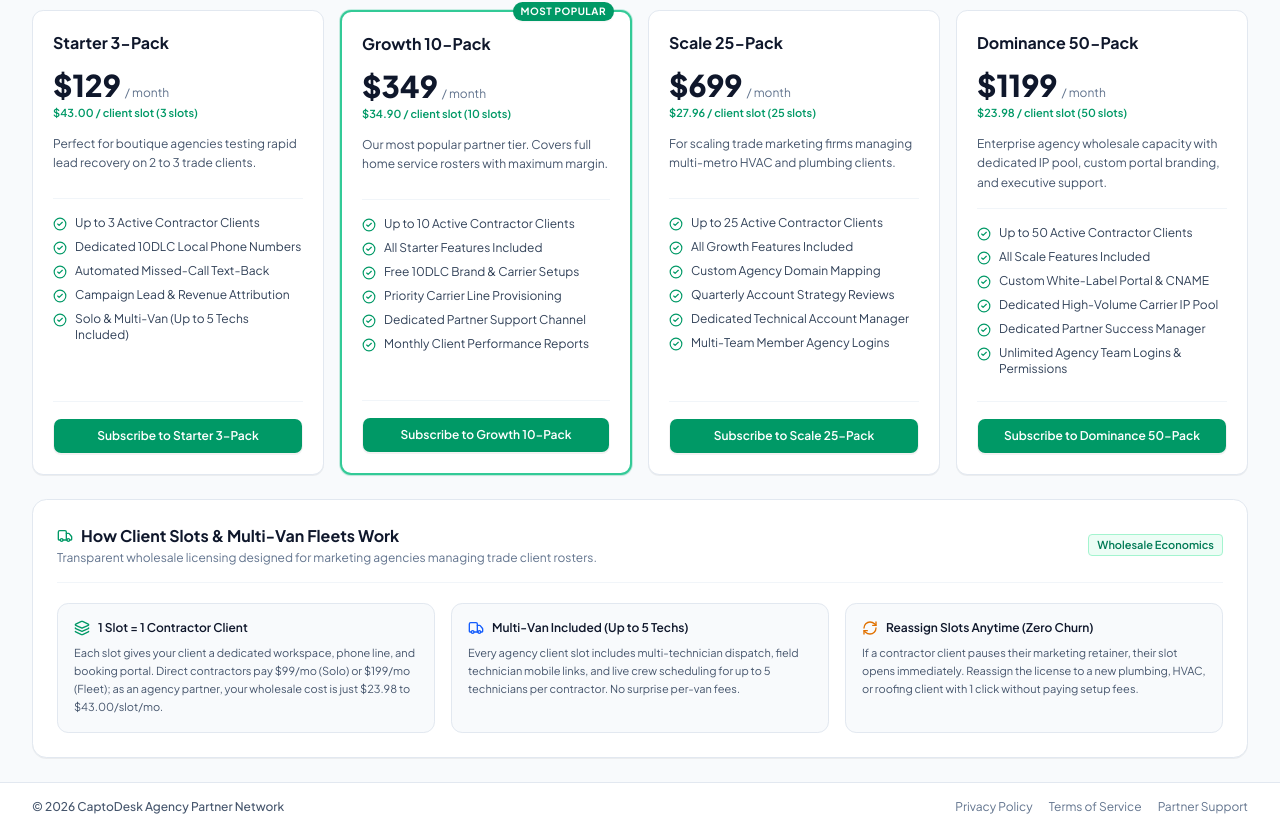
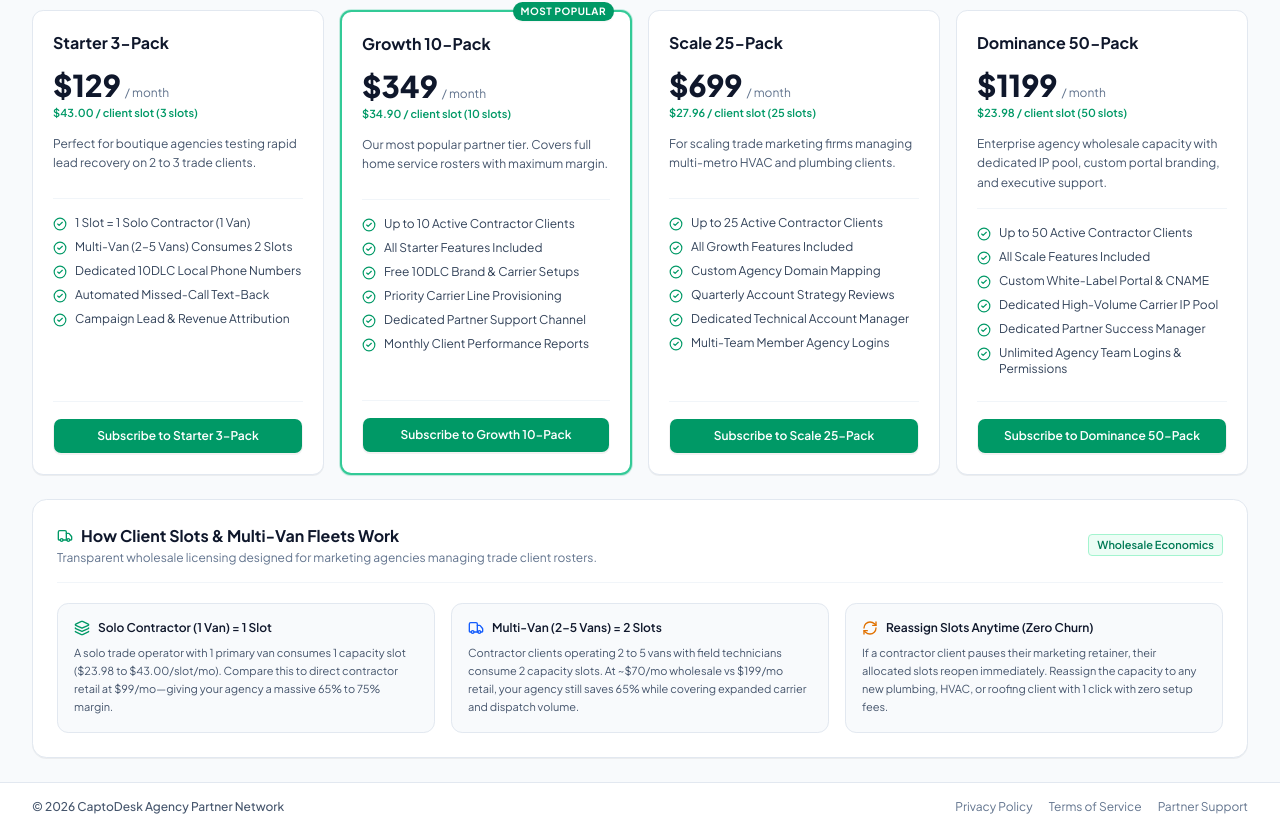
Before and after one commit to corvexastudio/corvexa-platform, a Next.js app: page /agency/billing in a window 1280 px wide. Shown: the part 455-1286 px from the top of the page. Built offline with nearby package versions, Linux system fonts and the light colour scheme; no server answers.

Commit message:
fix(agency): establish clear 1-slot solo vs 2-slot multi-van wholesale rule on billing

```diff
--- a/src/app/agency/billing/page.tsx
+++ b/src/app/agency/billing/page.tsx
@@ -309,10 +309,10 @@ export default function AgencyBillingPage() {
           <div className="p-4 rounded-xl bg-slate-50 dark:bg-zinc-800/60 border border-slate-200 dark:border-zinc-750 space-y-2">
             <div className="flex items-center gap-2 font-semibold text-slate-900 dark:text-white">
               <Layers className="h-4 w-4 text-emerald-600 dark:text-emerald-400" />
-              <span>1 Slot = 1 Contractor Client</span>
+              <span>Solo Contractor (1 Van) = 1 Slot</span>
             </div>
             <p className="text-slate-600 dark:text-zinc-400 leading-relaxed text-[11px]">
-              Each slot gives your client a dedicated workspace, phone line, and booking portal. Direct contractors pay $99/mo (Solo) or $199/mo (Fleet); as an agency partner, your wholesale cost is just $23.98 to $43.00/slot/mo.
+              A solo trade operator with 1 primary van consumes 1 capacity slot ($23.98 to $43.00/slot/mo). Compare this to direct contractor retail at $99/mo—giving your agency a massive 65% to 75% margin.
             </p>
           </div>
 
@@ -320,10 +320,10 @@ export default function AgencyBillingPage() {
           <div className="p-4 rounded-xl bg-slate-50 dark:bg-zinc-800/60 border border-slate-200 dark:border-zinc-750 space-y-2">
             <div className="flex items-center gap-2 font-semibold text-slate-900 dark:text-white">
               <Truck className="h-4 w-4 text-blue-600 dark:text-blue-400" />
-              <span>Multi-Van Included (Up to 5 Techs)</span>
+              <span>Multi-Van (2–5 Vans) = 2 Slots</span>
             </div>
             <p className="text-slate-600 dark:text-zinc-400 leading-relaxed text-[11px]">
-              Every agency client slot includes multi-technician dispatch, field technician mobile links, and live crew scheduling for up to 5 technicians per contractor. No surprise per-van fees.
+              Contractor clients operating 2 to 5 vans with field technicians consume 2 capacity slots. At ~$70/mo wholesale vs $199/mo retail, your agency still saves 65% while covering expanded carrier and dispatch volume.
             </p>
           </div>
 
@@ -334,7 +334,7 @@ export default function AgencyBillingPage() {
               <span>Reassign Slots Anytime (Zero Churn)</span>
             </div>
             <p className="text-slate-600 dark:text-zinc-400 leading-relaxed text-[11px]">
-              If a contractor client pauses their marketing retainer, their slot opens immediately. Reassign the license to a new plumbing, HVAC, or roofing client with 1 click without paying setup fees.
+              If a contractor client pauses their marketing retainer, their allocated slots reopen immediately. Reassign the capacity to any new plumbing, HVAC, or roofing client with 1 click with zero setup fees.
             </p>
           </div>
         </div>
--- a/src/lib/agency/agency-types.ts
+++ b/src/lib/agency/agency-types.ts
@@ -20,11 +20,11 @@ export const AGENCY_TIERS_CONFIG: Record<AgencyTier, AgencyTierConfig> = {
     costPerSlot: 43.0,
     description: 'Perfect for boutique agencies testing rapid lead recovery on 2 to 3 trade clients.',
     features: [
-      'Up to 3 Active Contractor Clients',
+      '1 Slot = 1 Solo Contractor (1 Van)',
+      'Multi-Van (2–5 Vans) Consumes 2 Slots',
       'Dedicated 10DLC Local Phone Numbers',
       'Automated Missed-Call Text-Back',
-      'Campaign Lead & Revenue Attribution',
-      'Solo & Multi-Van (Up to 5 Techs Included)'
+      'Campaign Lead & Revenue Attribution'
     ],
     highlight: false
   },
```
